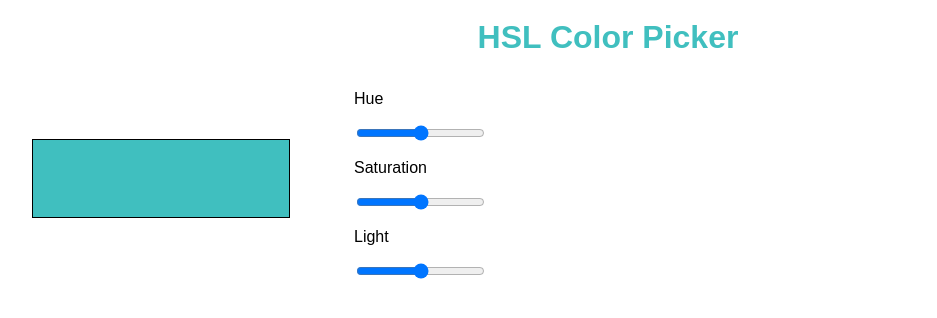
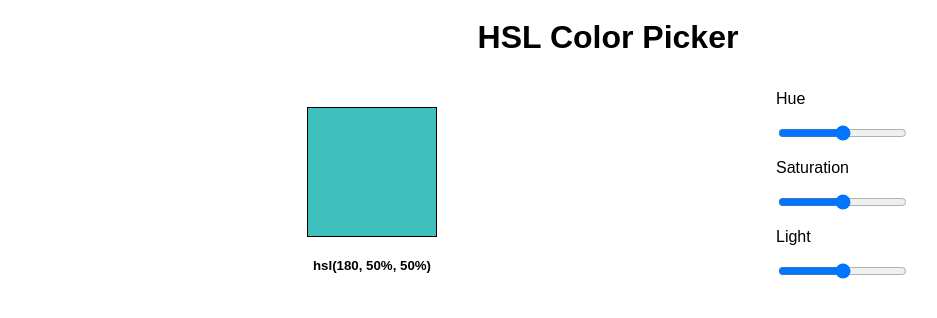
Before and after one commit to sbettaglio/color-picker, a React (Create React App) app: page / in a window 1280 px wide. Shown: the top 318 px of the page, without its empty margins (32-969 px from the left). Built offline with nearby package versions, Linux system fonts and the light colour scheme.

Commit message:
fixed color display

```diff
--- a/src/App.js
+++ b/src/App.js
@@ -30,20 +30,17 @@ export class App extends Component {
   render() {
     return (
       <>
-        <h1
-          style={{
-            color: `hsl(${this.state.h}, ${this.state.s}%, ${this.state.l}%)`,
-          }}
-        >
-          HSL Color Picker
-        </h1>
+        <h1>HSL Color Picker</h1>
         <section className="color-container">
+          <article>
             <aside
               className="color-display"
               style={{
                 backgroundColor: `hsl(${this.state.h}, ${this.state.s}%, ${this.state.l}%)`,
               }}
             ></aside>
+            <h5>{`hsl(${this.state.h}, ${this.state.s}%, ${this.state.l}%)`}</h5>
+          </article>
           <form>
             <div>
               <p>Hue</p>
--- a/src/index.css
+++ b/src/index.css
@@ -17,17 +17,23 @@ h1 {
 
 .color-container {
   display: flex;
+  justify-content: space-evenly;
+}
+
+article {
+  display: flex;
+  flex-direction: column;
+  padding-top: 2rem;
+  align-items: center;
 }
 
 .color-display {
-  padding-left: 8rem;
-  padding-right: 8rem;
-  margin: 4rem;
+  padding: 4rem;
   display: flex;
   flex-direction: column;
   border: solid 1px black;
 }
 
-.color-box {
+form .color-box {
   padding: 8rem;
 }
```
Lines whose indentation alone changed are shown as unchanged.
